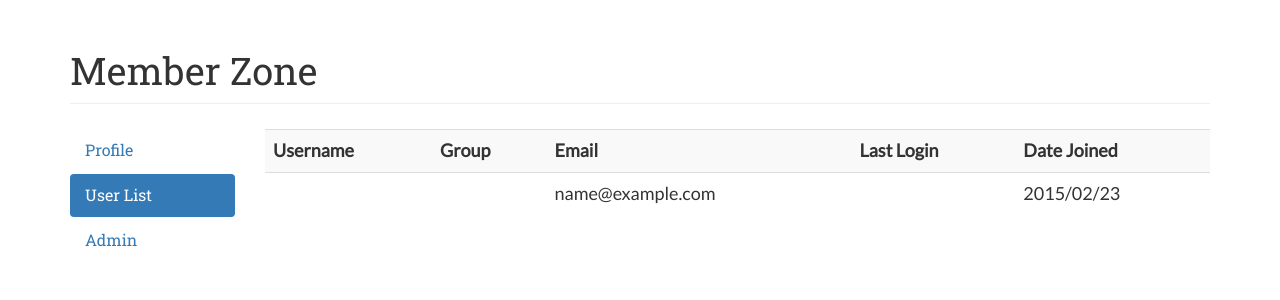
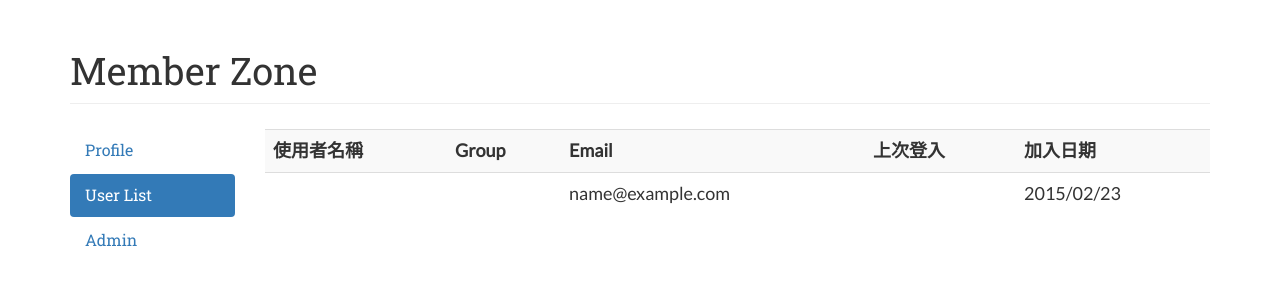
Before and after one commit to afg984/dit-robotics-site, a Django app: page /accounts/userlist/ in a window 1280 px wide. Shown: the part 50-350 px from the top of the page. Run offline with Django 3.2, Linux system fonts and the light colour scheme; the visitor is signed in with stand-in values (Sample User, id 1); data comes from the database, SQL or seed files in the repository; parts of the project's set-up code (start-up, migrations or seed data) failed here and were passed over; some libraries are stand-ins or nearby versions.

Commit message:
more chinese

```diff
--- a/accounts/templates/accounts/email-link-expired.html
+++ b/accounts/templates/accounts/email-link-expired.html
@@ -1,8 +1,8 @@
 {% extends "base.html" %}
 
-{% block mtitle %}Link Expired{% endblock %}
+{% block mtitle %}連結過期{% endblock %}
 
 {% block content %}
-<h2 class="page-header">Link Expired</h2>
-<p>This email verification link has expired.</p>
+<h2 class="page-header">連結過期</h2>
+<p>本 Email 驗證 URL 已過期</p>
 {% endblock %}
--- a/accounts/templates/accounts/email-sent.html
+++ b/accounts/templates/accounts/email-sent.html
@@ -1,11 +1,11 @@
 {% extends "base.html" %}
 
-{% block mtitle %}Email Verification{% endblock %}
+{% block mtitle %}Email 驗證{% endblock %}
 
 {% block content %}
 <h2 class="page-header">Email Verification</h2>
 {% if not error %}
-<p>An email verification link has been sent to <code>{{ user.email }}</code>, the link will expire at {{ user.profile.email_token_expire|date:"Y-m-d H:i" }}.</p>
+<p>一封 Email 驗證信已被送至<code>{{ user.email }}</code>，該驗證 URL 會在 {{ user.profile.email_token_expire|date:"Y-m-d H:i" }} 失效。</p>
 {% else %}
 <p class="text-danger">{{ error }}</p>
 {% endif %}
--- a/accounts/templates/accounts/email-verified.html
+++ b/accounts/templates/accounts/email-verified.html
@@ -4,5 +4,5 @@
 
 {% block content %}
 <h2 class="page-header">Email Verified</h2>
-<p>Dear {{ vuser }}, you have successfully verified your email address: <code>{{ vuser.email }}</code>.</p>
+<p>{{ vuser }}，你已經成功驗證你的Email<code>{{ vuser.email }}</code>。</p>
 {% endblock %}
--- a/accounts/templates/accounts/profile.html
+++ b/accounts/templates/accounts/profile.html
@@ -6,7 +6,7 @@
 {% include "messages.html" %}
 <table class="table table-striped">
   <tr>
-    <th>Username</th>
+    <th>使用者名稱</th>
     <td>{{ profileuser.username }}</td>
   {% if isself or perms.accounts.view_email %}
   <tr>{% with ev=profileuser.profile.email_verified %}
@@ -18,11 +18,11 @@
     <td class="text-{{ profileuser.profile.level_css }}">{{ profileuser.profile.level_name }}</td>
   </tr>
   <tr>
-    <th>Date Joined</th>
+    <th>加入日期</th>
     <td>{{ profileuser.date_joined|date:"Y/m/d" }}</td>
   </tr>
   {% if isself %}<tr>
-    <th>Password</th>
+    <th>密碼</th>
     <td class="text-warning">This field is not ready yet...</td>
   </tr>{% endif %}
 </table>
--- a/accounts/templates/accounts/registration.html
+++ b/accounts/templates/accounts/registration.html
@@ -1,7 +1,7 @@
 {% extends "base.html" %}
 {% load bs_filters %}
 
-{% block mtitle %}Sign up{% endblock %}
+{% block mtitle %}註冊{% endblock %}
 
 {% block content %}
 <h2 class="page-header">Sign up</h2>
--- a/accounts/templates/accounts/userlist.html
+++ b/accounts/templates/accounts/userlist.html
@@ -5,11 +5,11 @@
 {% block accounts_content %}
 <table class="table table-striped">
   <tr>
-    <th>Username</th>
+    <th>使用者名稱</th>
     <th>Group</th>
     {% if perms.accounts.view_email %}<th>Email</th>{% endif %}
-    {% if perms.accounts.view_last_login %}<th>Last Login</th>{% endif %}
-    <th>Date Joined</th>
+    {% if perms.accounts.view_last_login %}<th>上次登入</th>{% endif %}
+    <th>加入日期</th>
   </tr>
   {% for each_user in all_users %}
   <tr>
```
